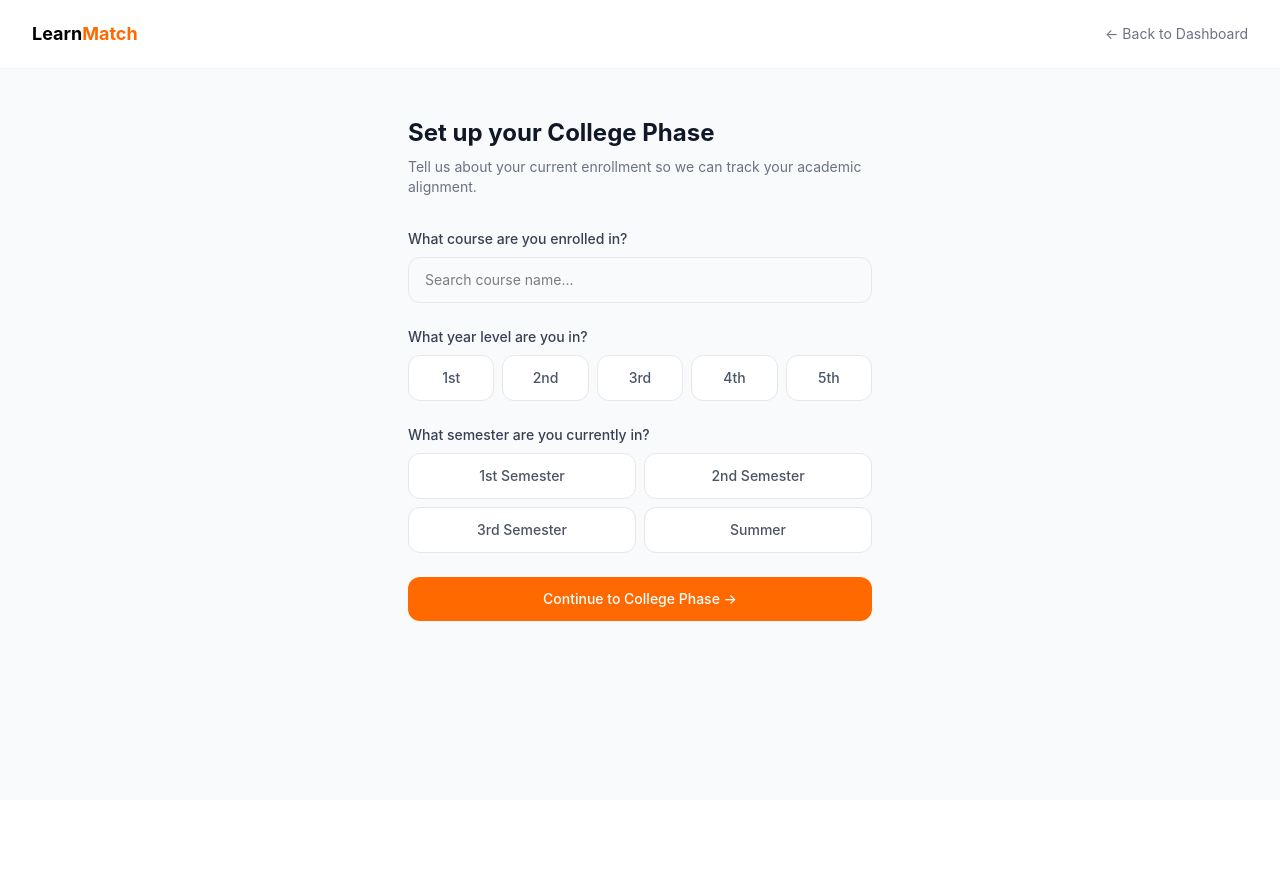
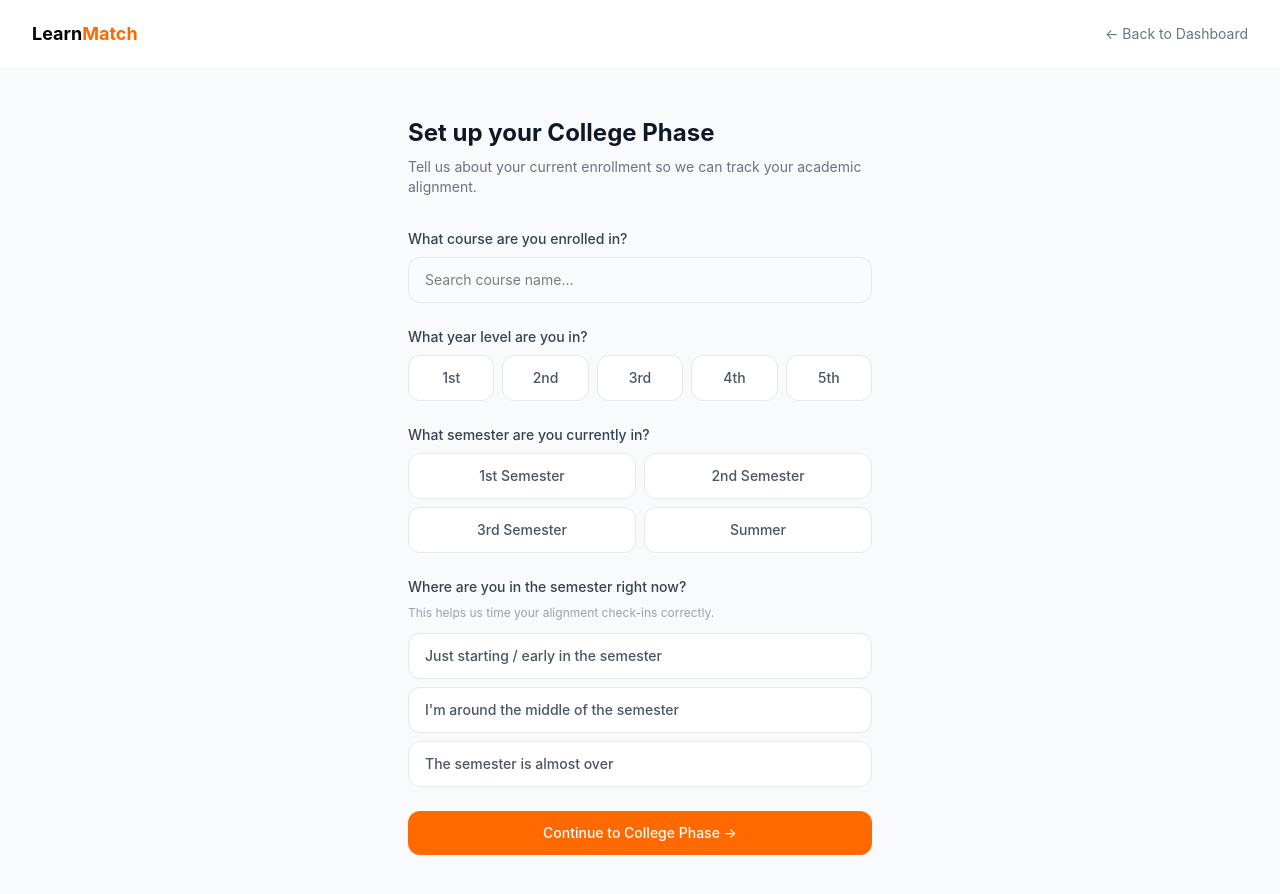
Before and after one commit to Shan-IT12/learnmatch, a React (Vite) app in the folder client/: page /college/setup in a window 1280 px wide. Shown: the top 894 px of the page. Before the commit the page ends 800 px from the top, so only its background shows below. Built offline with nearby package versions, Linux system fonts and the light colour scheme; sample sign-in values are in the browser's storage.

Commit message:
Add semester-progress question to college setup, wire up phase tracking

```diff
--- a/client/src/pages/college/CollegeSetup.jsx
+++ b/client/src/pages/college/CollegeSetup.jsx
@@ -1,5 +1,11 @@
 import { useState, useEffect } from 'react'
 import { useNavigate } from 'react-router-dom'
+
+const semesterProgressOptions = [
+  { label: "Just starting / early in the semester", phase: 'Early' },
+  { label: "I'm around the middle of the semester", phase: 'Mid' },
+  { label: "The semester is almost over", phase: 'End' },
+]
 
 function CollegeSetup() {
   const navigate = useNavigate()
@@ -10,6 +16,7 @@ function CollegeSetup() {
   const [selectedCourse, setSelectedCourse] = useState(null)
   const [yearLevel, setYearLevel] = useState('')
   const [semester, setSemester] = useState('')
+  const [startingPhase, setStartingPhase] = useState('')
   const [error, setError] = useState('')
   const [loading, setLoading] = useState(false)
 
@@ -55,6 +62,10 @@ function CollegeSetup() {
       setError('Please select your current semester.')
       return
     }
+    if (!startingPhase) {
+      setError('Please tell us where you are in the semester.')
+      return
+    }
 
     setLoading(true)
     try {
@@ -69,6 +80,7 @@ function CollegeSetup() {
           courseName: selectedCourse.course_name,
           yearLevel,
           semester,
+          startingPhase,
         }),
       })
 
@@ -78,10 +90,6 @@ function CollegeSetup() {
         setError(data.message)
         return
       }
-
-    localStorage.setItem('enrolledCourse', selectedCourse.course_name)
-    localStorage.setItem('yearLevel', yearLevel)
-    localStorage.setItem('semester', semester)
 
       navigate('/college')
     } catch {
@@ -228,6 +236,32 @@ function CollegeSetup() {
             </div>
           </div>
 
+          {/* Where are you in the semester right now */}
+          <div>
+            <label className="block text-sm font-medium text-gray-700 mb-2">
+              Where are you in the semester right now?
+            </label>
+            <p className="text-xs text-gray-400 mb-3">
+              This helps us time your alignment check-ins correctly.
+            </p>
+            <div className="space-y-2">
+              {semesterProgressOptions.map((option) => (
+                <button
+                  key={option.phase}
+                  type="button"
+                  onClick={() => setStartingPhase(option.phase)}
+                  className={`w-full text-left py-3 px-4 rounded-xl text-sm font-medium border transition ${
+                    startingPhase === option.phase
+                      ? 'bg-orange-500 text-white border-orange-500'
+                      : 'bg-white text-gray-600 border-gray-200 hover:border-orange-300'
+                  }`}
+                >
+                  {option.label}
+                </button>
+              ))}
+            </div>
+          </div>
+
           <button
             type="submit"
             disabled={loading}
```
Also changed, not shown: 1 other file (tests, documents, lock files or other folders). Lines whose indentation alone changed are shown as unchanged.
